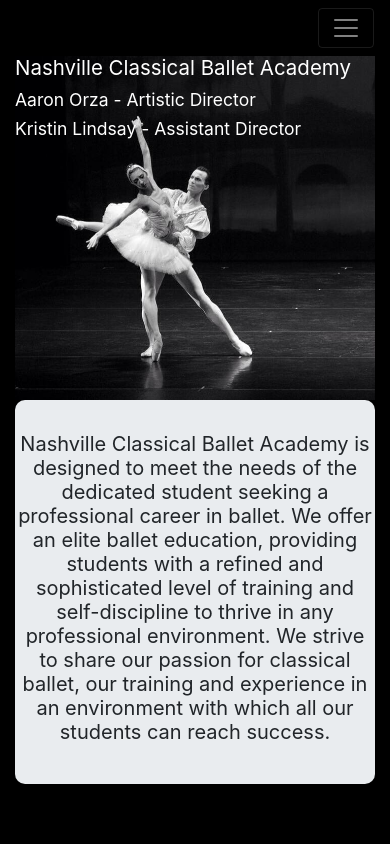
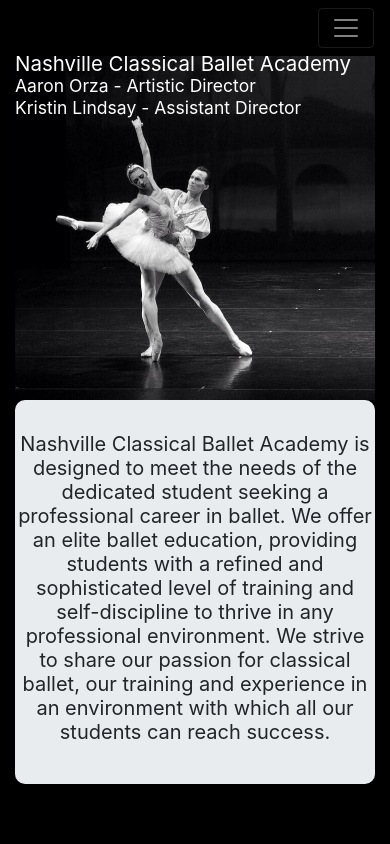
Before and after one commit to GrailsoftTechnologies/cp-ncba, a React (Create React App) app: page /#/ in a window 390 px wide. Shown: the top 844 px of the page. Built offline with nearby package versions, Linux system fonts and the light colour scheme.

Commit message:
changed bgtext size on Home for different screen sizes

```diff
--- a/src/components/Home/styles.css
+++ b/src/components/Home/styles.css
@@ -50,9 +50,21 @@
 @media (max-width: 575.98px) {
 	#bgtext h1{
 		font-size: 5.25vw;
+		line-height: .75;
 	}
 
 	#bgtext h3{
 		font-size: 4.5vw;
+		line-height: .75;
 	}
 }
+
+@media (min-width: 1700px) {
+	#bgtext h1{
+		font-size: 2.25vw;
+	}
+
+	#bgtext h3{
+		font-size: 1.5vw;
+	}
+}
```
Also changed, not shown: 1 other file (tests, documents, lock files or other folders).
